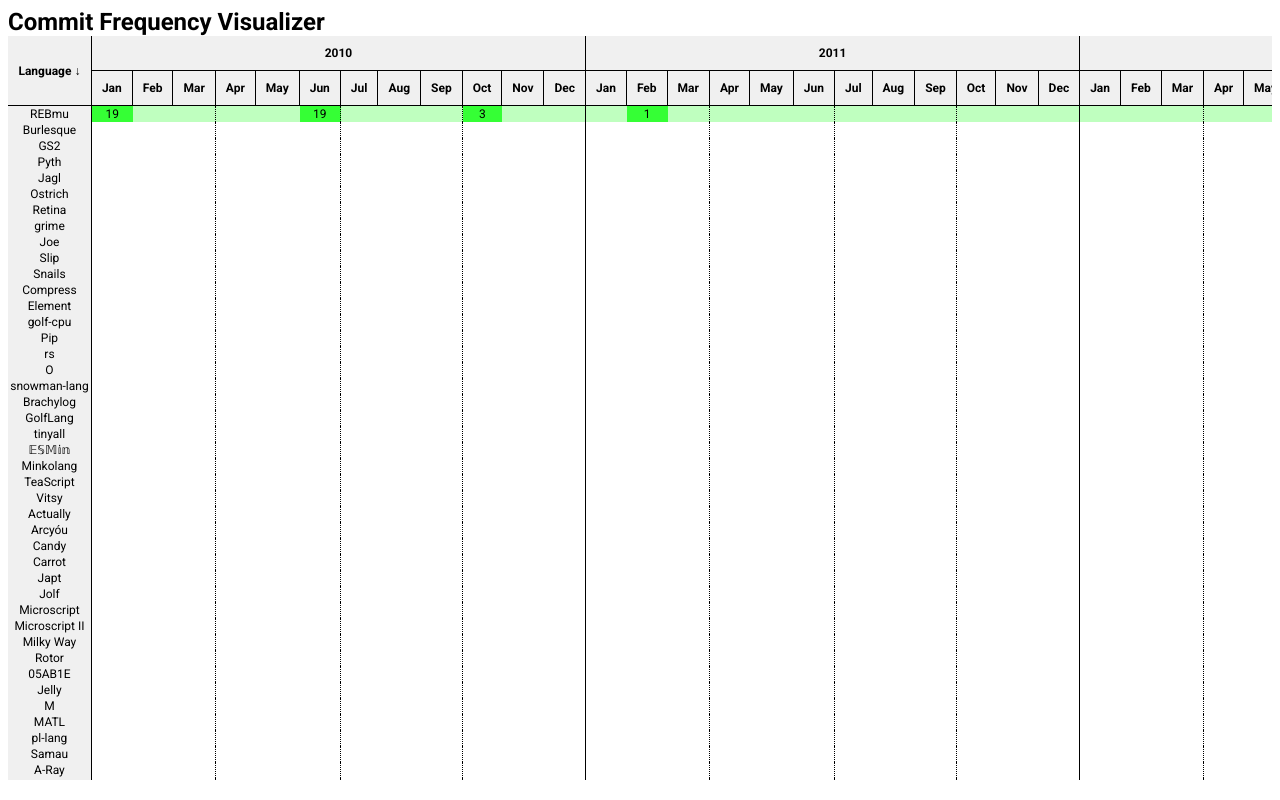
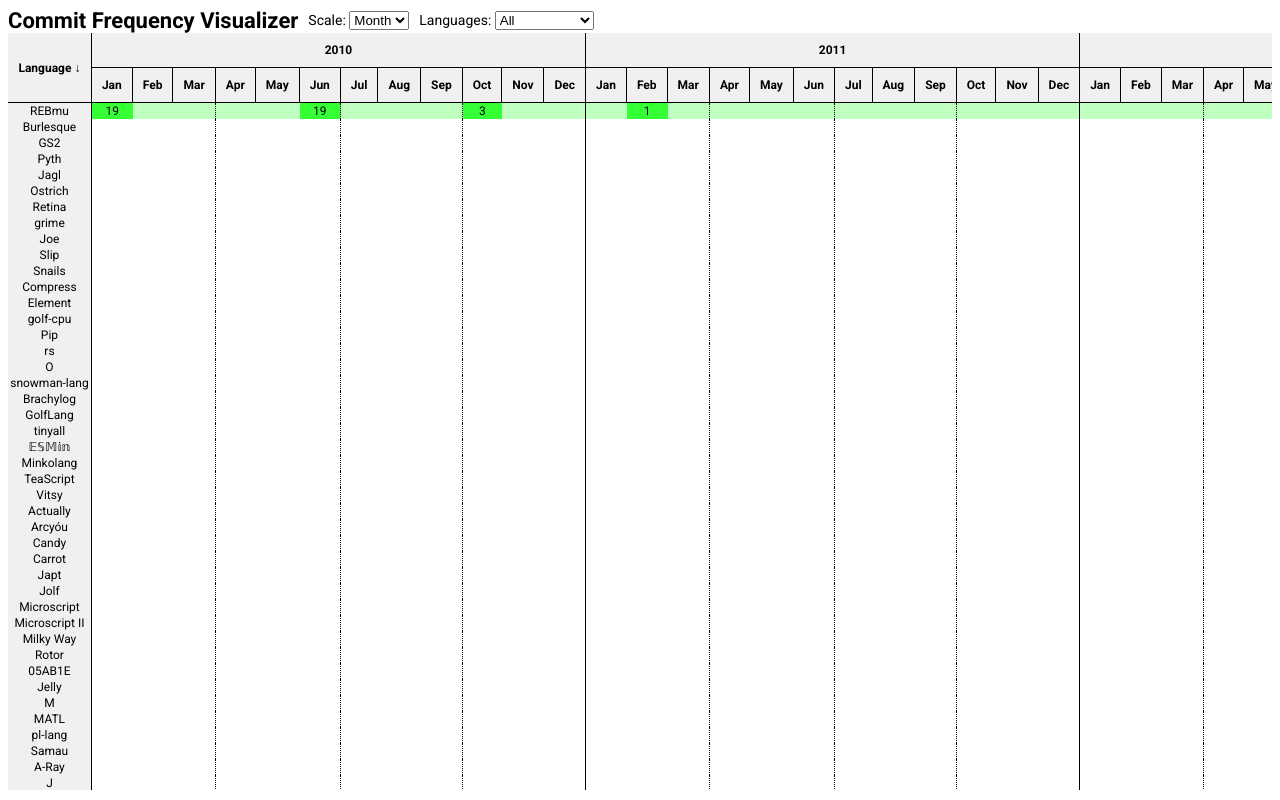
Before and after one commit to ConorOBrien-Foxx/GolfingHistory, a plain HTML site: page timeline.html in a window 1280 px wide. Drawn offline with Linux system fonts and the light colour scheme.

Commit message:
add year view + languages selection filter

```diff
--- a/timeline.html
+++ b/timeline.html
@@ -8,9 +8,9 @@
         @import url("https://fonts.googleapis.com/css2?family=Roboto:ital,wght@0,400;0,700;1,400&display=swap");
         html, body, text {
             font-family: "Roboto", sans-serif;
-            font-size: 12px;
         }
         main {
+            font-size: 12px;
         }
         h1 {
             margin: 0;
@@ -46,10 +46,10 @@
             border-right: 1px solid;
             border-bottom: 1px solid;
         }
-        td:nth-child(3n+1) {
+        .month-table td:nth-child(3n+1) {
             border-right: 1px dotted;
         }
-        td:nth-child(12n+1) {
+        .month-table td:nth-child(12n+1) {
             border-right: 1px solid;
         }
         .year-row th {
@@ -65,35 +65,92 @@
         tbody tr:last-child {
             margin-bottom: 18px;
         }
-        tbody tr:hover td {
-            background: #;
-        }
-        tbody tr:hover td {
+        tbody tr:hover td, tbody tr.highlighted td {
             background-color: #c7bfff;
         }
         tbody tr:hover .first,
         tbody tr:hover .last,
-        tbody tr:hover .inner {
+        tbody tr:hover .inner,
+        tbody tr.highlighted .first,
+        tbody tr.highlighted .last,
+        tbody tr.highlighted .inner
+        {
             background-color: #8270ff;
         }
-        tbody tr:hover .empty {
+        tbody tr:hover .empty,
+        tbody tr.highlighted .empty
+        {
             background-color: #a89bff;
         }
-        tbody tr:hover td:first-child {
+        tbody tr:hover td:first-child,
+        tbody tr.highlighted td:first-child
+        {
             background-color: #8270ff;
+        }
+        /* highlighted and hovered */
+        tbody tr.highlighted:hover td {
+            background-color: #ffbfbf;
+        }
+        tbody tr:hover.highlighted .first,
+        tbody tr:hover.highlighted .last,
+        tbody tr:hover.highlighted .inner
+        {
+            background-color: #ff7070;
+        }
+        tbody tr.highlighted:hover .empty
+        {
+            background-color: #ff9b9b;
+        }
+        tbody tr:hover.highlighted td:first-child
+        {
+            background-color: #ff7070;
+        }
+        table.filter-shown tbody tr {
+            display: none;
+        }
+        table.filter-shown tbody tr.highlighted {
+            display: table-row;
+        }
+        table.exclude-shown tbody tr.highlighted {
+            display: none;
+        }
+        header {
+            display: flex;
+            align-items: center;
+            gap: 10px;
+            font-size: 14px;
+        }
+        header h1 {
+            font-size: 22px;
+        }
+
+        .hidden {
+            display: none;
         }
     </style>
 </head>
 <body>
+    <header>
+        <h1>Commit Frequency Visualizer</h1>
+        <label>Scale: <select id="scaleSelect"><option>Month</option><option>Year</option></select></label>
+        <label>Languages: <select id="langsSelect"><option>All</option><option>Selected</option><option>Not Selected</option></select></label>
+    </header>
     <main>
-    <h1>Commit Frequency Visualizer</h1>
     <div class="table-container">
-        <table>
+        <table class="month-table">
             <thead>
             <tr class="year-row">
                 <th rowspan="2">Language &darr;</th>
             </tr>
             <tr class="month-row">
+            </tr>
+            </thead>
+            <tbody></tbody>
+        </table>
+        <table class="year-table hidden">
+            <thead>
+            <tr>
+                <th>Language &darr;</th>
             </tr>
             </thead>
             <tbody></tbody>
@@ -113,9 +170,9 @@
         const domainYears = Object.keys(commits);
         domainYears.sort();
 
-        <!-- const domainYearMonths = domainYears.flatMap(year => MONTH_NAMES.map(monthName => `${monthName} ${year}`)); -->
-        const domainYearMonths = domainYears.flatMap(year => MONTH_NAMES);
-        console.log(domainYearMonths);
+        const domainYearMonths = domainYears.flatMap(year => MONTH_NAMES.map(monthName => `${monthName} ${year}`));
+        //const domainYearMonths = domainYears.flatMap(year => MONTH_NAMES);
+        //console.log(domainYearMonths);
 
         const years = Object.keys(commits);
         const months = [...Array(12).keys()].map((i) => i + 1);
@@ -129,28 +186,38 @@
             name,
             commits
         })));
-        console.log(transformedData);
-        const theadYear = document.querySelector(".year-row");
-        const theadRow = document.querySelector(".month-row");
+        window.transformedData = transformedData;
+        // console.log(transformedData);
+
+        // headers
+        const theadMonthTableYear = document.querySelector(".month-table .year-row");
+        const theadMonthTableRow = document.querySelector(".month-table .month-row");
+        const theadYearTable = document.querySelector(".year-table thead tr");
         for(let year of domainYears) {
             const thYear = document.createElement("th");
             thYear.colSpan = 12;
             thYear.textContent = year;
-            theadYear.appendChild(thYear);
+            theadMonthTableYear.appendChild(thYear);
             for(let month of MONTH_NAMES) {
                 const th = document.createElement("th");
                 th.textContent = month;
-                theadRow.appendChild(th);
+                theadMonthTableRow.appendChild(th);
             }
+
+            const thYearTotal = document.createElement("th");
+            thYearTotal.textContent = year;
+            theadYearTable.appendChild(thYearTotal);
         }
         const byLanguage = {};
-        <!-- const earliestTime =  -->
+        // const earliestTime =
         for(let { time, name, idx, commits } of transformedData) {
             byLanguage[name] ??= [];
             byLanguage[name].length = domainYearMonths.length;
             byLanguage[name][idx] = commits;
         }
-        const tbody = document.querySelector("table tbody");
+
+        const addLanguageData = (table, byLanguage) => {
+            const tbody = table.querySelector("tbody");
             console.log(byLanguage);
             const languageFirstIndices = {};
             const sortedLanguages = Object.entries(byLanguage)
@@ -200,13 +267,78 @@
                 tbody.appendChild(tr);
             }
 
-        const table = document.querySelector("table");
-        const bottomMargin = 20;//px
+            const bottomMargin = 10;//px
             const resizeTable = () => {
                 table.style.height = `${document.documentElement.clientHeight - table.getBoundingClientRect().y - bottomMargin}px`;
             };
             resizeTable();
             window.addEventListener("resize", resizeTable);
+
+            table.addEventListener("click", ev => {
+                // TODO: share highlights across tables
+                if(ev.target.tagName !== "TD") {
+                    return;
+                }
+                let row = ev.target.closest("tr");
+                if(!row) {
+                    console.warn("no row found for td");
+                    return;
+                }
+                row.classList.toggle("highlighted");
+            });
+        };
+
+        const monthTable = document.querySelector(".month-table");
+        const yearTable = document.querySelector(".year-table");
+
+        addLanguageData(monthTable, byLanguage);
+
+        let byLanguageYear = Object.fromEntries(
+            Object.entries(byLanguage)
+                .map(([ key, points ]) => [
+                    key, [...Array(points.length / 12).keys()].map(idx => points.slice(idx * 12, (idx + 1) * 12).reduce((p, c) => p + c, 0))
+                ])
+        );
+        addLanguageData(yearTable, byLanguageYear);
+
+        const scaleSelect = document.getElementById("scaleSelect")
+        const updateScaleSelect = () => {
+            let { value } = scaleSelect;
+            if(value === "Month") {
+                monthTable.classList.remove("hidden");
+                yearTable.classList.add("hidden");
+            }
+            else if(value === "Year") {
+                monthTable.classList.add("hidden");
+                yearTable.classList.remove("hidden");
+            }
+        };
+
+        scaleSelect.addEventListener("change", updateScaleSelect);
+        updateScaleSelect();
+
+        const langsSelect = document.getElementById("langsSelect")
+        const updateLangsSelect = () => {
+            let { value } = langsSelect;
+            for(let table of document.querySelectorAll("table")) {
+                if(value === "All") {
+                    table.classList.remove("filter-shown");
+                    table.classList.remove("exclude-shown");
+                }
+                else if(value === "Selected") {
+                    table.classList.add("filter-shown");
+                    table.classList.remove("exclude-shown");
+                }
+                else if(value === "Not Selected") {
+                    table.classList.remove("filter-shown");
+                    table.classList.add("exclude-shown");
+                }
+            }
+        };
+
+        langsSelect.addEventListener("change", updateLangsSelect);
+        updateLangsSelect();
+
     })();
     </script>
 </body>
```
Lines whose indentation alone changed are shown as unchanged.
